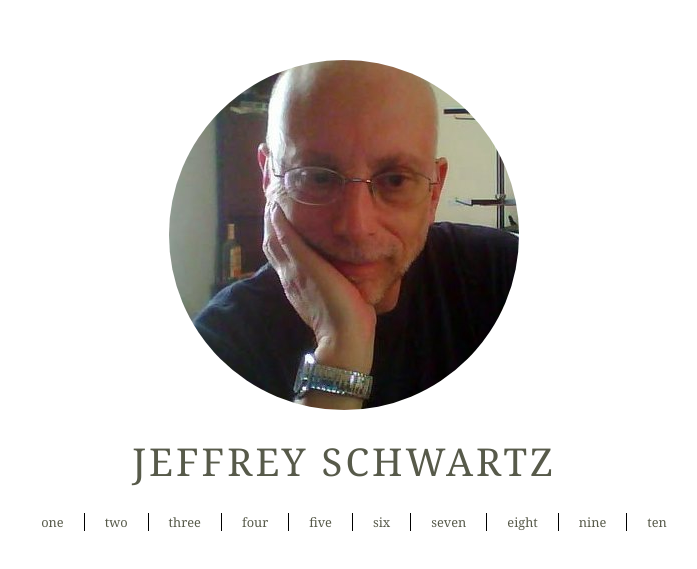
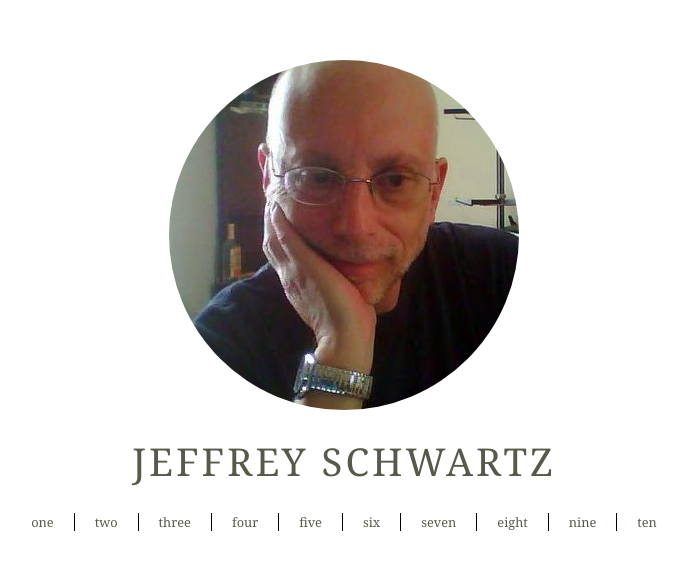
Before and after one commit to jeffschwartz/mock-site, a plain HTML site: page landingpage.html in a window 1280 px wide. Shown: the part 159-728 px from the top of the page, without its empty margins (296-993 px from the left). Drawn offline with Linux system fonts and the light colour scheme.

Commit message:
added right padding to last menu item

```diff
--- a/css/landingpage.css
+++ b/css/landingpage.css
@@ -51,7 +51,6 @@ body {
 
 .landingpage__navigation-menu-item:last-child {
     border-right: none;
-    padding-right: 0;
 }
 
 @supports(display: grid) {
```
